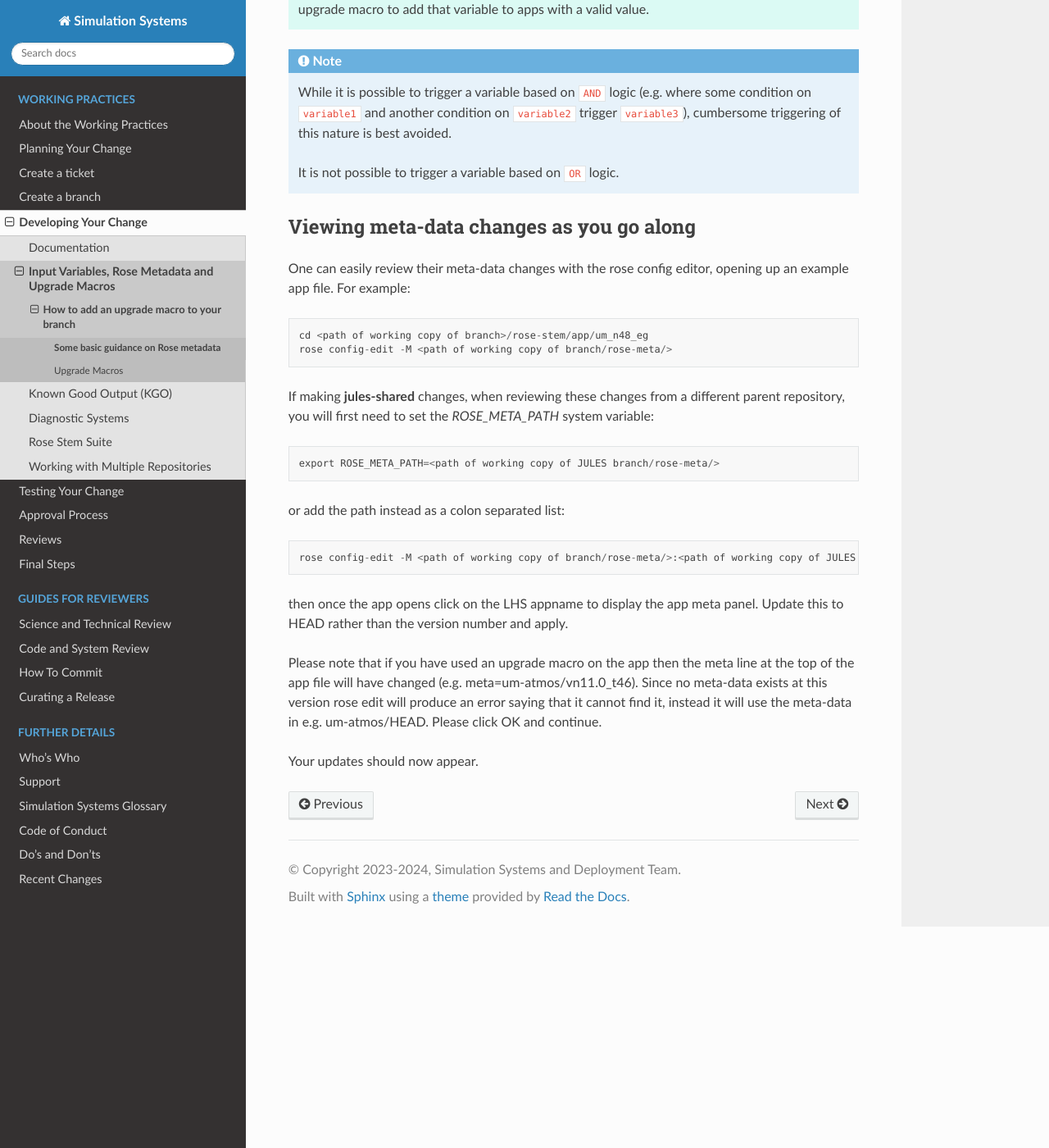
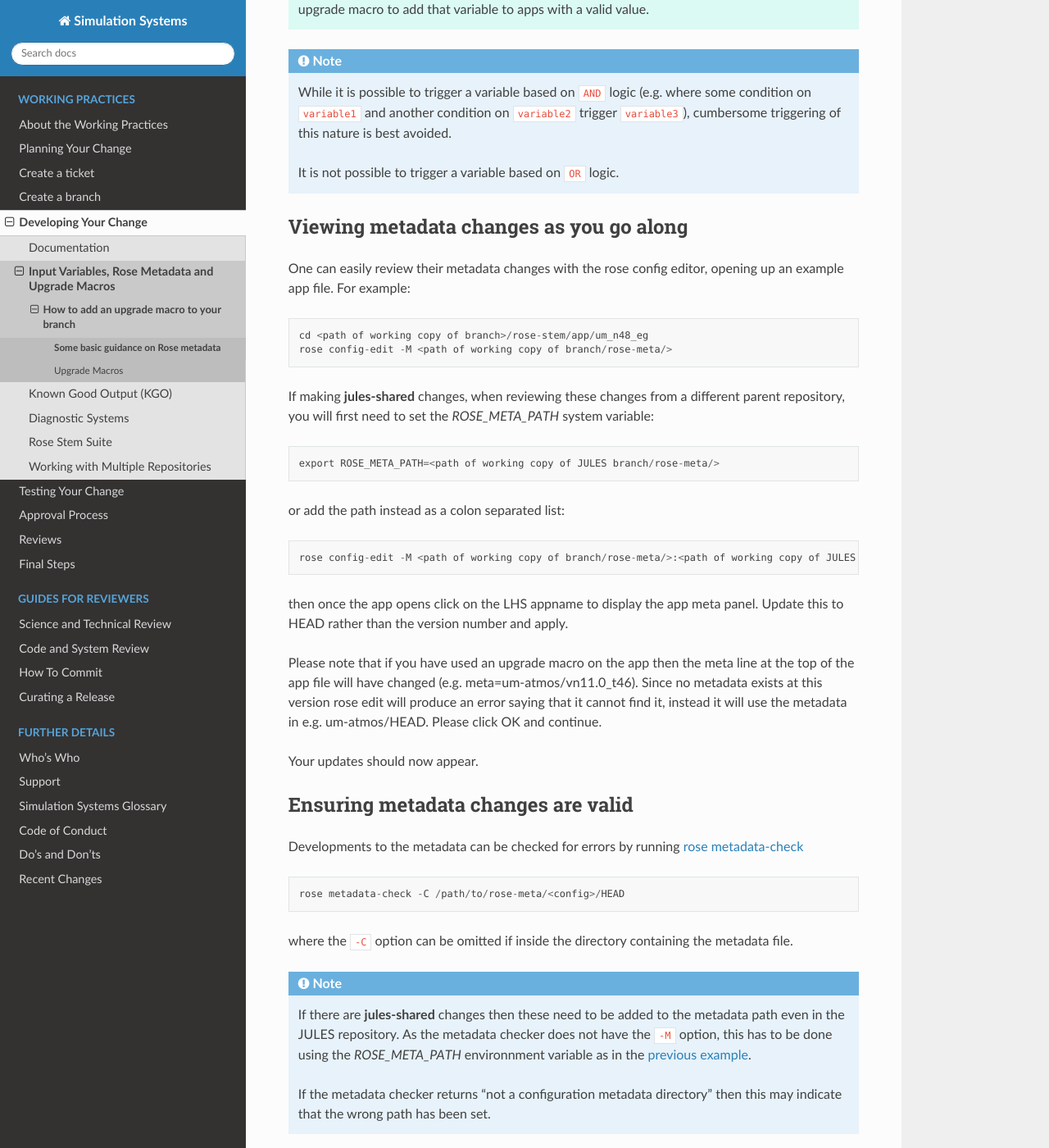
Before and after one commit to MetOffice/simulation-systems, a Sphinx documentation site: the page built from source/WorkingPractices/metadata_guidance.rst, in a window 1280 px wide and 1400 px high, scrolled down 1813 px. Shown: the whole window at 82% size. Built offline with Sphinx 7.4.7 and the Read the Docs theme 2.0.0, drawn with Linux system fonts in a browser that asks for light colours.

Commit message:
Instructions added for running the metadata checker

```diff
--- a/source/Reviewers/howtocommit.rst
+++ b/source/Reviewers/howtocommit.rst
@@ -100,7 +100,7 @@ If there are conflicts in versions.py then see the details in the macro section
 
 2. Macros (if required)
 -----------------------
-**If** the ticket includes meta-data changes, upgrade macro changes or a new rose-stem app
+**If** the ticket includes metadata changes, upgrade macro changes or a new rose-stem app
 then you will need to upgrade the test-suite.
 
 .. dropdown:: versions.py
--- a/source/WorkingPractices/metadata_guidance.rst
+++ b/source/WorkingPractices/metadata_guidance.rst
@@ -114,10 +114,10 @@ is triggered off, it will be commented out in the apps e.g. ``!!variable``.
 
 .. _metadata_changes:
 
-Viewing meta-data changes as you go along
+Viewing metadata changes as you go along
 -----------------------------------------
 
-One can easily review their meta-data changes with the rose config editor, opening up an example app file. For example:
+One can easily review their metadata changes with the rose config editor, opening up an example app file. For example:
 
 .. code-block::
 
@@ -144,9 +144,32 @@ apply.
 
 Please note that if you have used an upgrade macro on the app then the
 meta line at the top of the app file will have changed
-(e.g. meta=um-atmos/vn11.0_t46). Since no meta-data exists at this
+(e.g. meta=um-atmos/vn11.0_t46). Since no metadata exists at this
 version rose edit will produce an error saying that it cannot find it,
-instead it will use the meta-data in e.g. um-atmos/HEAD. Please click
+instead it will use the metadata in e.g. um-atmos/HEAD. Please click
 OK and continue.
 
 Your updates should now appear.
+
+Ensuring metadata changes are valid
+-----------------------------------
+
+Developments to the metadata can be checked for errors by running
+`rose metadata-check <https://metomi.github.io/rose/doc/html/api/command-reference.html#rose-metadata-check>`_
+
+.. code-block::
+
+   rose metadata-check -C /path/to/rose-meta/<config>/HEAD
+
+where the ``-C`` option can be omitted if inside the directory containing the metadata file.
+
+.. note::
+   If there are **jules-shared** changes then these need to be
+   added to the metadata path even in the JULES repository. As the
+   metadata checker does not have the ``-M`` option, this has to be
+   done using the `ROSE_META_PATH` environnment variable as in the
+   :ref:`previous example<metadata_changes>`.
+
+   If the metadata checker returns "not a configuration metadata
+   directory" then this may indicate that the wrong path has been
+   set.
```
